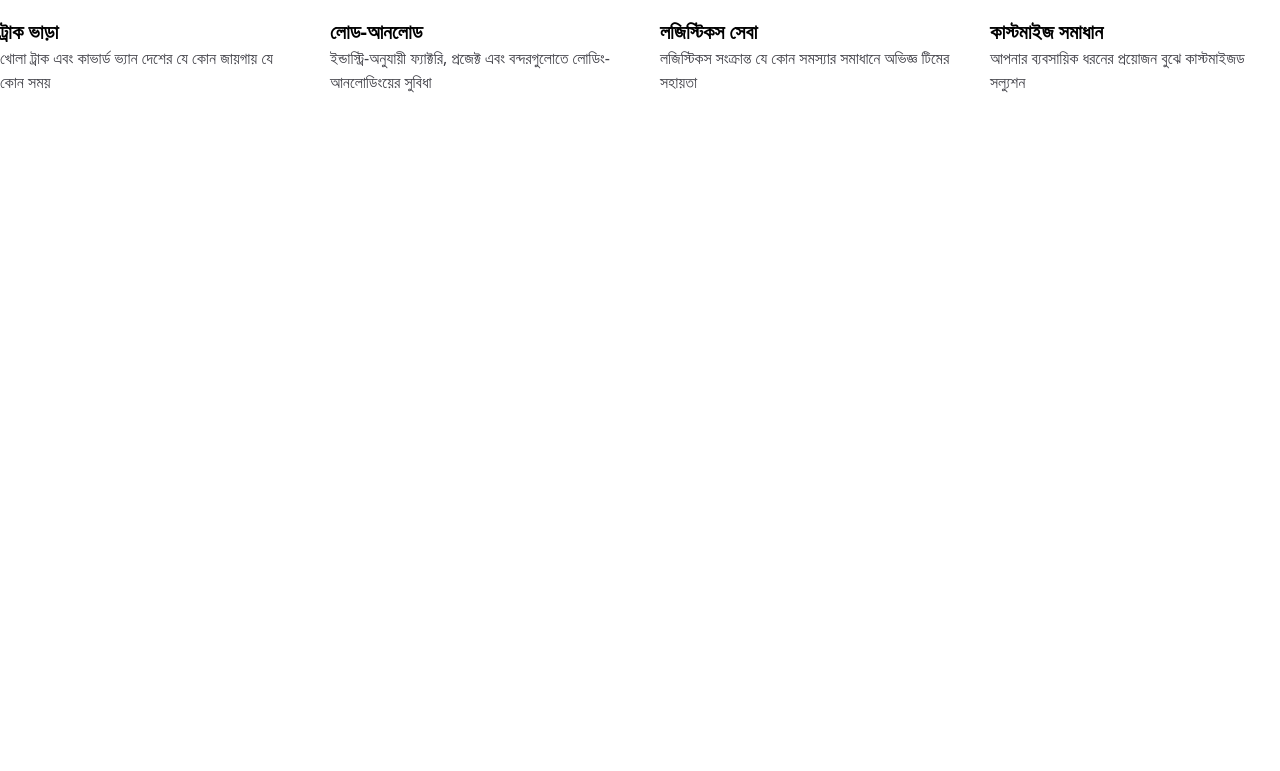
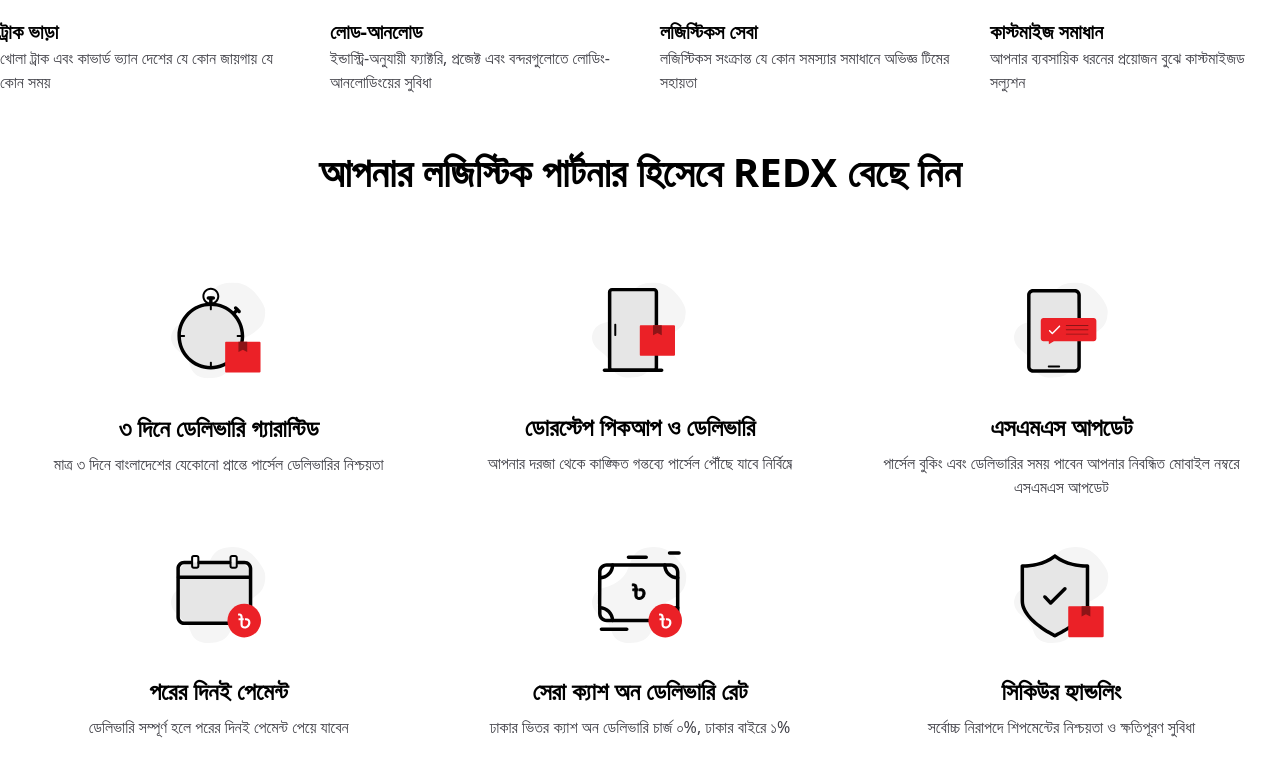
Before and after one commit to Labib44/Careeh, a React (Vite) app: page / in a window 1280 px wide. Shown: the part 1149-1920 px from the top of the page. Before the commit the page ends 1243 px from the top, so only its background shows below. Built offline with nearby package versions, Linux system fonts and the light colour scheme; no server answers.

Commit message:
created logistics section

```diff
--- a/src/pages/Home/Home.jsx
+++ b/src/pages/Home/Home.jsx
@@ -1,6 +1,7 @@
 import { useEffect } from "react";
 import Brands from "./Brands/Brands";
 import Service from "./Service/Service";
+import LogisticPartner from "./LogisticPartner/LogisticPartner";
 
 const Home = () => {
   useEffect(() => {
@@ -11,6 +12,7 @@
     <div>
       <Brands />
       <Service />
+      <LogisticPartner />
     </div>
   );
 };
--- a/src/pages/Home/LogisticPartner/LogisticPartner.jsx
+++ b/src/pages/Home/LogisticPartner/LogisticPartner.jsx
@@ -1,5 +1,65 @@
+import fastDelivery from "../../../assets/home/logistic-partner/fastest-delivery.svg";
+import dropPickupDelivery from "../../../assets/home/logistic-partner/doorstep-pickup-delivery.svg";
+import smsUpdate from "../../../assets/home/logistic-partner/sms-update.svg";
+import nextDayPayement from "../../../assets/home/logistic-partner/next-day-payment.svg";
+import bestRates from "../../../assets/home/logistic-partner/best-cod-rates.svg";
+import secureHandling from "../../../assets/home/logistic-partner/secure-handling.svg";
+
 const LogisticPartner = () => {
-  return <div></div>;
+  const logistics = [
+    {
+      title: "৩ দিনে ডেলিভারি গ্যারান্টিড",
+      description:
+        "মাত্র ৩ দিনে বাংলাদেশের যেকোনো প্রান্তে পার্সেল ডেলিভারির নিশ্চয়তা",
+      icon: fastDelivery,
+    },
+    {
+      title: "ডোরস্টেপ পিকআপ ও ডেলিভারি",
+      description:
+        "আপনার দরজা থেকে কাঙ্ক্ষিত গন্তব্যে পার্সেল পৌঁছে যাবে নির্বিঘ্নে",
+      icon: dropPickupDelivery,
+    },
+    {
+      title: "এসএমএস আপডেট",
+      description:
+        "পার্সেল বুকিং এবং ডেলিভারির সময় পাবেন আপনার নিবন্ধিত মোবাইল নম্বরে এসএমএস আপডেট",
+      icon: smsUpdate,
+    },
+    {
+      title: "পরের দিনই পেমেন্ট",
+      description: "ডেলিভারি সম্পূর্ণ হলে পরের দিনই পেমেন্ট পেয়ে যাবেন",
+      icon: nextDayPayement,
+    },
+    {
+      title: "সেরা ক্যাশ অন ডেলিভারি রেট",
+      description: "ঢাকার ভিতর ক্যাশ অন ডেলিভারি চার্জ ০%, ঢাকার বাইরে ১%",
+      icon: bestRates,
+    },
+    {
+      title: "সিকিউর হ্যান্ডলিং",
+      description: "সর্বোচ্চ নিরাপদে শিপমেন্টের নিশ্চয়তা ও ক্ষতিপূরণ সুবিধা",
+      icon: secureHandling,
+    },
+  ];
+  return (
+    <div>
+      <h2 className="font-bold text-[40px] text-center my-12">
+        আপনার লজিস্টিক পার্টনার হিসেবে REDX বেছে নিন
+      </h2>
+      <div className="grid grid-cols-3 justify-items-center gap-12 p-8">
+        {logistics.map((element) => (
+          <div
+            className="flex flex-col items-center text-center"
+            key={element.title}
+          >
+            <img className="" src={element.icon} alt="image" />
+            <h2 className="font-bold text-2xl mt-8 mb-2">{element.title}</h2>
+            <p className="text-base text-zinc-700">{element.description}</p>
+          </div>
+        ))}
+      </div>
+    </div>
+  );
 };
 
 export default LogisticPartner;
```
